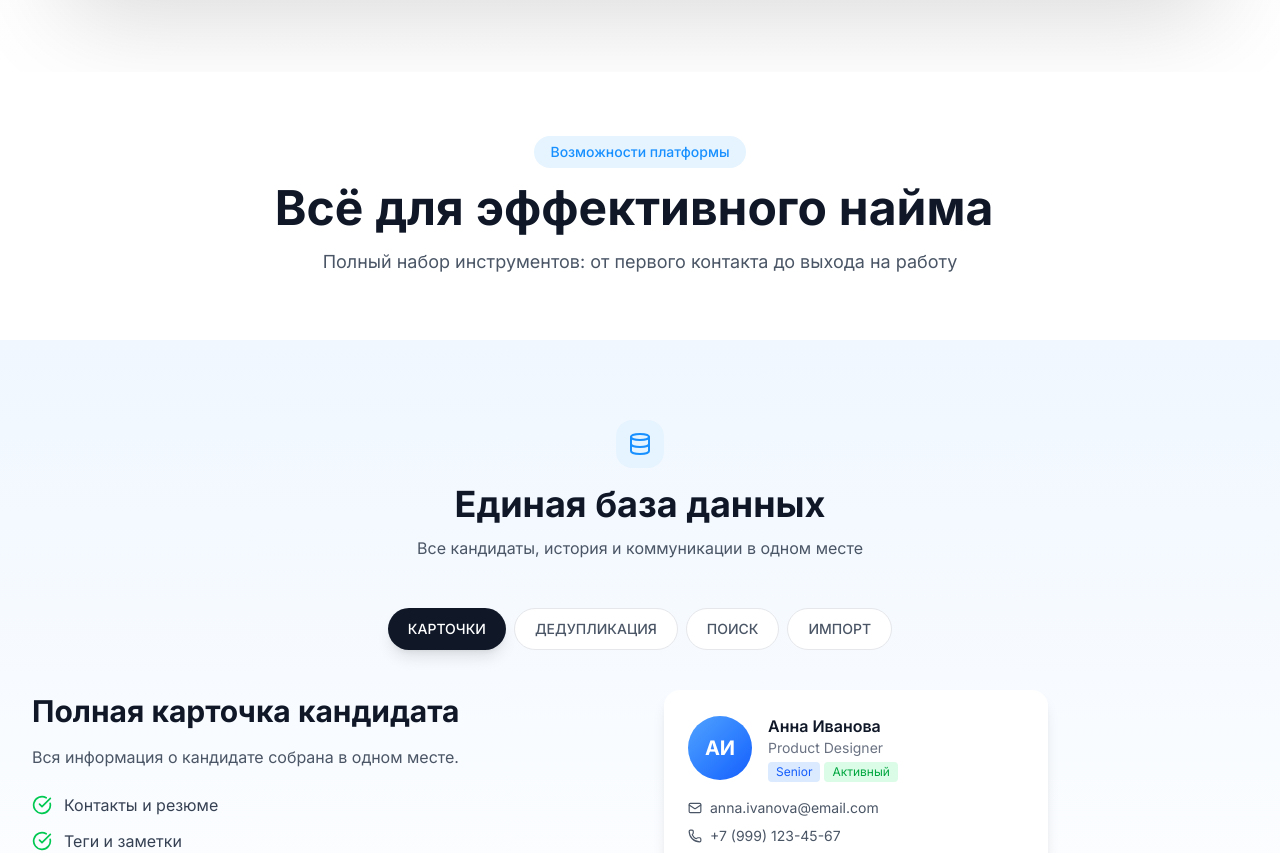
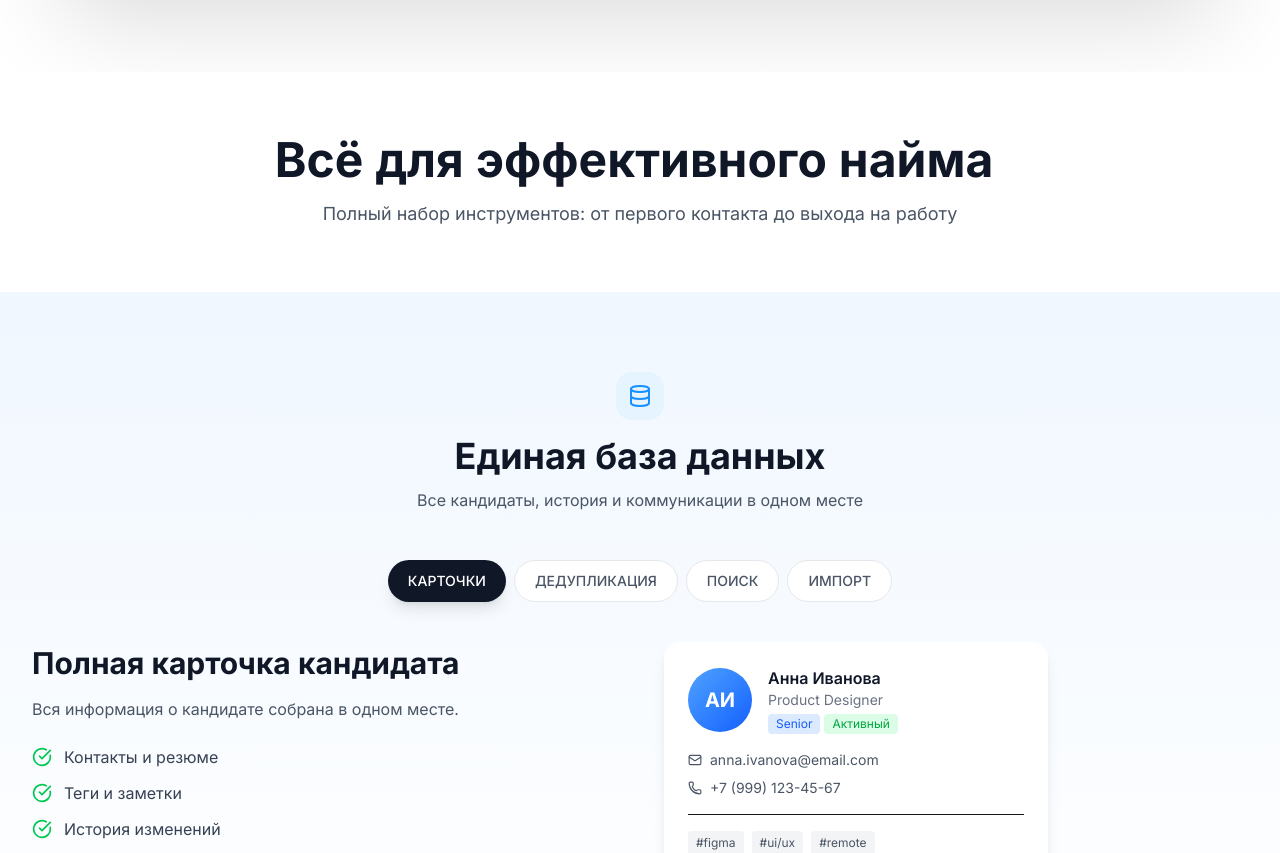
Before and after one commit to antonolnov/web_design, a Next.js app in the folder workhere-landing/: page /web_design/ in a window 1280 px wide. Shown: the part 2240-3093 px from the top of the page. Built offline with nearby package versions, Linux system fonts and the light colour scheme.

Commit message:
Remove duplicated badge from Features section header
Co-authored-by: antonolnov <antonolnov@gmail.com>

```diff
--- a/workhere-landing/src/components/sections/Features.tsx
+++ b/workhere-landing/src/components/sections/Features.tsx
@@ -561,13 +561,6 @@ export default function Features() {
       <section id="features" className="py-16 bg-white">
         <Container>
           <div ref={titleRef} className="text-center">
-            <motion.span
-              initial={{ opacity: 0, y: 20 }}
-              animate={isInView ? { opacity: 1, y: 0 } : {}}
-              className="inline-block px-4 py-1.5 mb-4 text-sm font-medium text-[#1890ff] bg-[#e6f4ff] rounded-full"
-            >
-              Возможности платформы
-            </motion.span>
             <h2 className="text-3xl md:text-4xl lg:text-5xl font-bold text-gray-900 mb-4">
               <TextReveal>Всё для эффективного найма</TextReveal>
             </h2>
```
